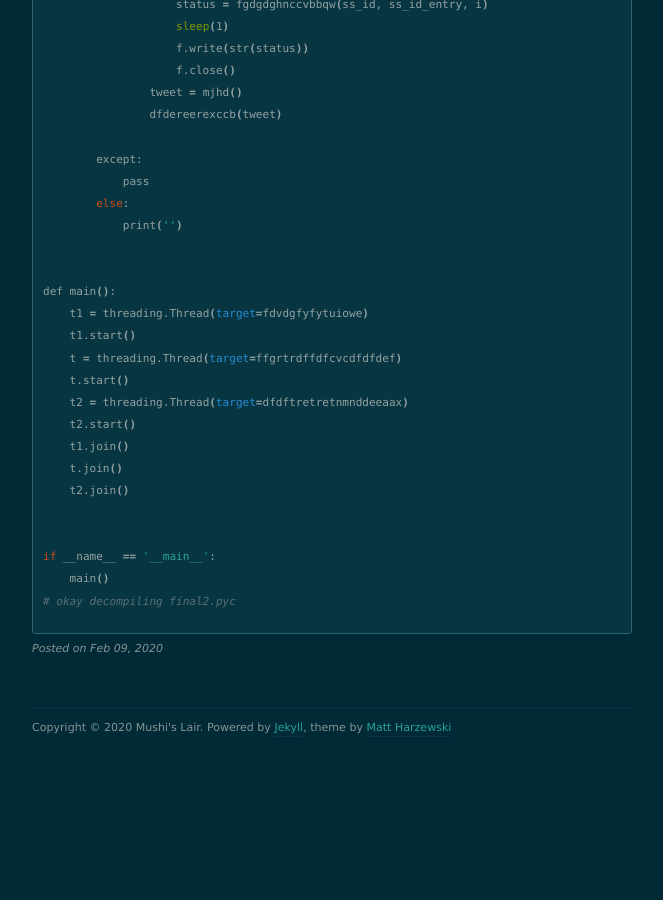
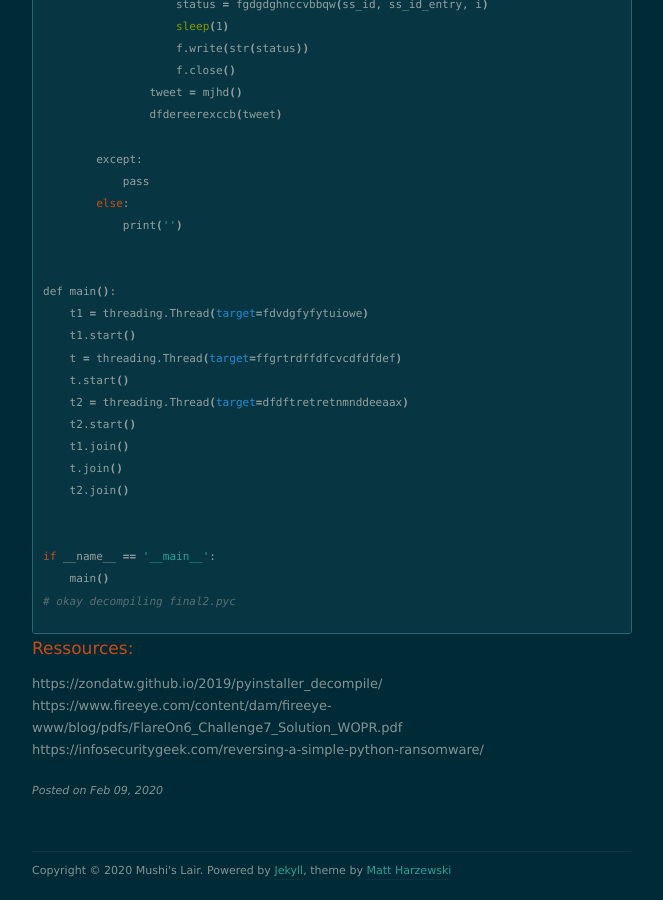
Before and after one commit to Mushi-mushi/mushi-mushi.github.io, a Jekyll site: the page built from _posts/2020-02-09-a-new-foe-has-appeared.markdown, in a window 1280 px wide and 900 px high, scrolled down 10658 px. Shown: the whole window, without its empty margins (308-971 px from the left). Built offline with Jekyll 4.4.1, drawn with Linux system fonts in a browser that asks for light colours; nearby versions of some CDN libraries; comment, search, counter and statistics services are not loaded; before the commit the page ends 11416 px from its top, so only the background shows below that; some of the changed lines change nothing that is shown.

Commit message:
Update 2020-02-09-a-new-foe-has-appeared.markdown

```diff
--- a/_posts/2020-02-09-a-new-foe-has-appeared.markdown
+++ b/_posts/2020-02-09-a-new-foe-has-appeared.markdown
@@ -430,6 +430,12 @@ if __name__ == '__main__':
 {% highlight bash%}
 {% endhighlight %}
 
+Ressources:
+===========
+https://zondatw.github.io/2019/pyinstaller_decompile/
+https://www.fireeye.com/content/dam/fireeye-www/blog/pdfs/FlareOn6_Challenge7_Solution_WOPR.pdf
+https://infosecuritygeek.com/reversing-a-simple-python-ransomware/
+
 [link1]:https://infosecuritygeek.com/reversing-a-simple-python-ransomware/
 [link2]:https://app.any.run/tasks/1d7567d9-0eac-4944-ba38-4894fdfe1c2f/
 [link3]:https://github.com/countercept/python-exe-unpacker
```
